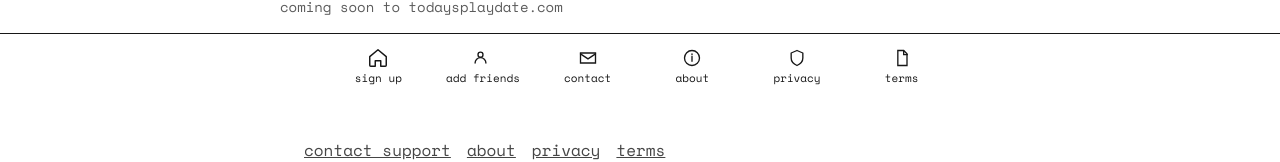
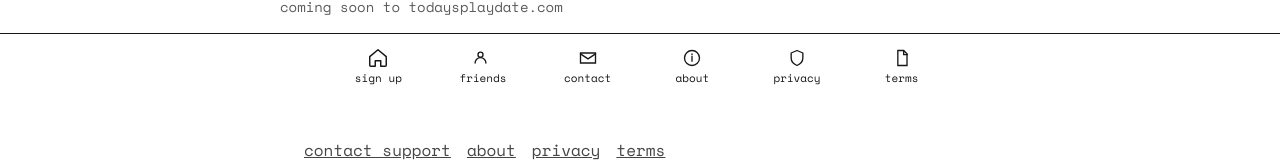
Before and after one commit to shaune-marx/nextjs-boilerplate, a Next.js app: page / in a window 1280 px wide. Shown: the part 702-864 px from the top of the page. Built offline with nearby package versions, Linux system fonts and the light colour scheme.

Commit message:
Update BottomNav.tsx

```diff
--- a/components/BottomNav.tsx
+++ b/components/BottomNav.tsx
@@ -47,7 +47,7 @@ const FileIcon = (p: React.SVGProps<SVGSVGElement>) => (
 // Note: contact uses a `mailto:` link so it opens the user’s email client.
 const ITEMS = [
   { href: "/", label: "sign up", Icon: HomeIcon },
-  { href: "/friends", label: "add friends", Icon: UsersIcon },
+  { href: "/friends", label: "friends", Icon: UsersIcon },
   { href: "mailto:support@todaysplaydate.com", label: "contact", Icon: MailIcon },
   { href: "/about", label: "about", Icon: InfoIcon },
   { href: "/privacy", label: "privacy", Icon: ShieldIcon },
```
